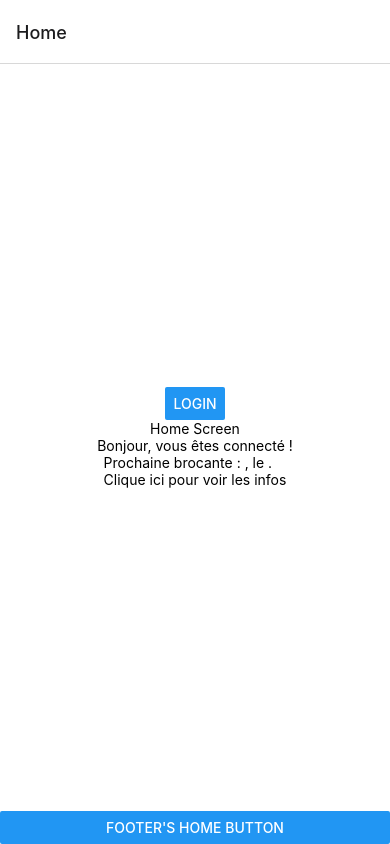
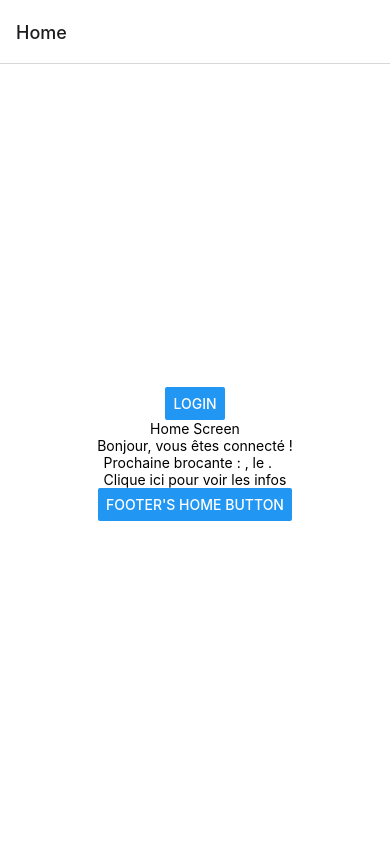
Before and after one commit to adatechschool/projet-mobile-tddeter, a React Native app in the folder TDDeter/: screen /Home in a window 390 px wide. Built offline with nearby package versions, Linux system fonts and the light colour scheme.

Commit message:
[refactor] Move Footer component directly on HomeScreen for the moment

```diff
--- a/TDDeter/App.js
+++ b/TDDeter/App.js
@@ -1,7 +1,6 @@
 import LoginScreen from "./Screens/LoginScreen";
 import HomeScreen from "./Screens/HomeScreen";
 import BrocanteScreen from "./Screens/BrocanteScreen";
-import Footer from "./Components/Footer";
 import { NavigationContainer } from "@react-navigation/native";
 import { createNativeStackNavigator } from "@react-navigation/native-stack";
 
@@ -15,7 +14,6 @@ export default function App() {
         <Stack.Screen name="Login" component={LoginScreen} />
         <Stack.Screen name="Brocante" component={BrocanteScreen} />
       </Stack.Navigator>
-      <Footer />
     </NavigationContainer>
   );
 }
--- a/TDDeter/Screens/HomeScreen.js
+++ b/TDDeter/Screens/HomeScreen.js
@@ -1,7 +1,8 @@
 import { View, Text, StyleSheet } from "react-native";
+import { useNavigation } from "@react-navigation/native";
 import Navbar from "../Components/Navbar";
 import NextEvent from "../Components/NextEvent";
-import { useNavigation } from "@react-navigation/native";
+import Footer from "../Components/Footer";
 
 export default function HomeScreen() {
   const navigation = useNavigation();
@@ -14,6 +15,7 @@ export default function HomeScreen() {
       <Text>Home Screen</Text>
       <Text>Bonjour, vous êtes connecté !</Text>
       <NextEvent onPressAction={redirectToBrocante} />
+      <Footer />
     </View>
   );
 }
```
